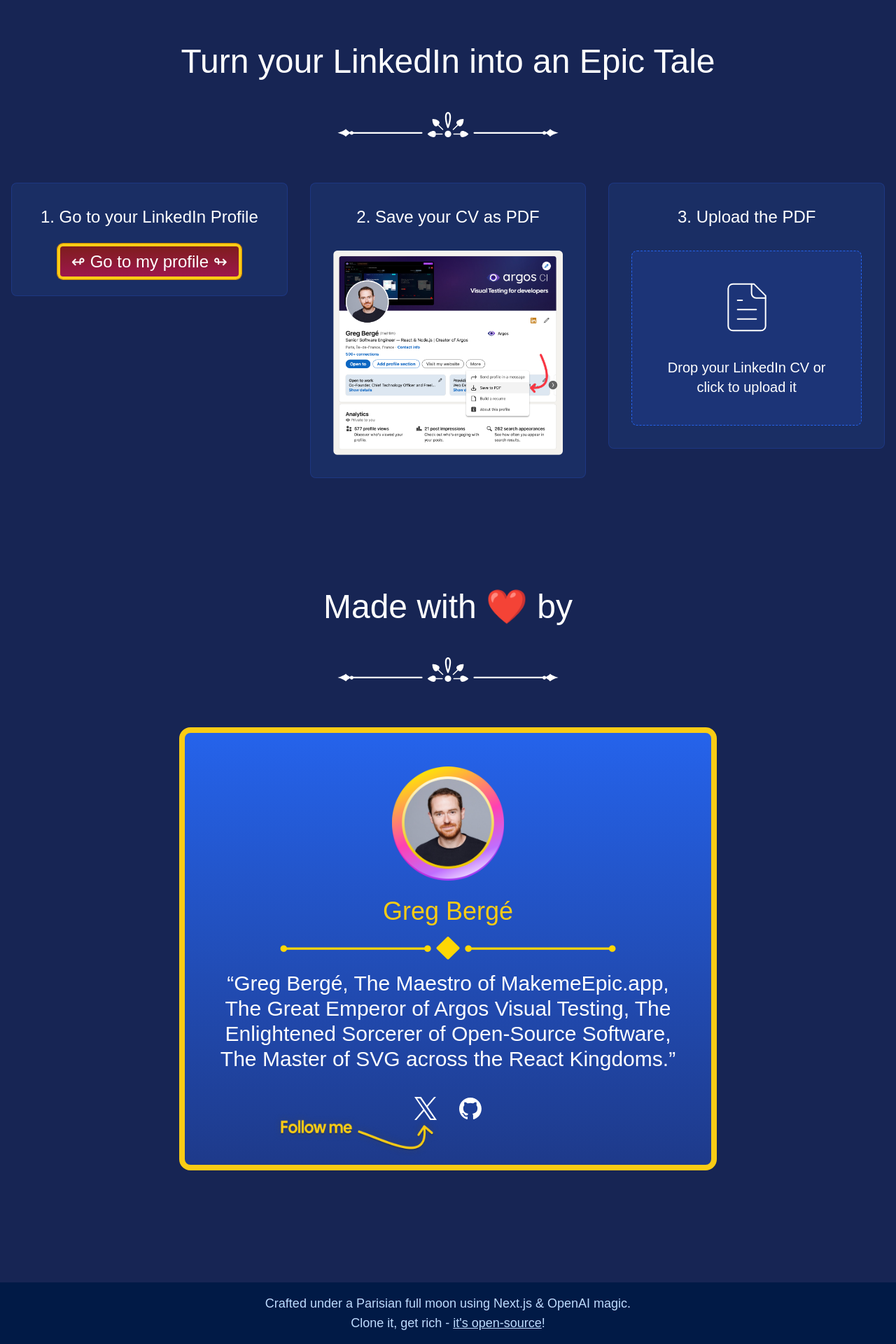
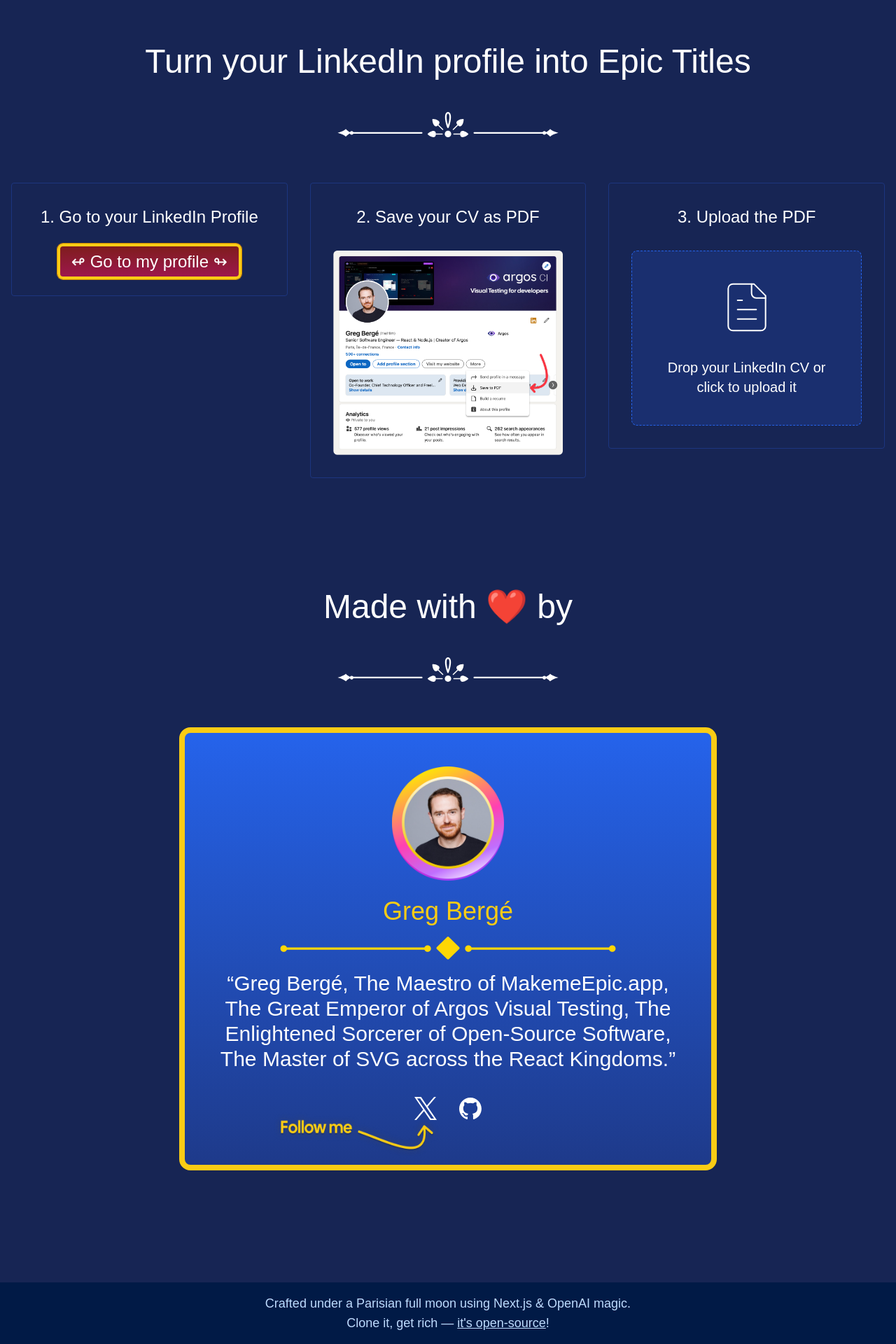
Before and after one commit to gregberge/makemeepic, a Next.js app: page / in a window 1280 px wide. Shown: the part 1501-3421 px from the top of the page at 70% size. Built offline with nearby package versions, Linux system fonts and the light colour scheme; no server answers; a web font is replaced by a local one.

Commit message:
Various fixes

```diff
--- a/app/share/[token]/page.tsx
+++ b/app/share/[token]/page.tsx
@@ -67,8 +67,9 @@
           </div>
           <div className="relative overflow-hidden pt-8 md:pt-16 pb-20 md:pb-36">
             <div className="text-3xl leading-normal text-center mx-auto text-blue-950 relative z-10 mb-10 px-8">
-              Harness AI to Extract Mythical Titles
-              <br /> from Your LinkedIn.
+              Turn your LinkedIn profile
+              <br />
+              into Legendary Titles!
             </div>
             <div className="max-w-3xl mx-auto px-8">
               <Card header={false} title={name} text={text} />
--- a/app/upload.tsx
+++ b/app/upload.tsx
@@ -34,7 +34,7 @@
       result: ResumeResult;
     };
 
-const Section = twc.div`border border-blue-900/80 bg-blue-500/10 p-8 rounded-lg`;
+const Section = twc.div`border border-blue-900/80 p-8 rounded`;
 
 const Separator = () => {
   return (
--- a/components/content.tsx
+++ b/components/content.tsx
@@ -41,7 +41,7 @@
           </div>
         </Container>
         <Container className="text-center">
-          <H2>Turn your LinkedIn into an Epic Tale</H2>
+          <H2>Turn your LinkedIn profile into Epic Titles</H2>
           <Separator />
           <Steps />
         </Container>
@@ -115,7 +115,7 @@
           Crafted under a Parisian full moon using Next.js & OpenAI magic.
         </div>
         <div>
-          Clone it, get rich -{" "}
+          Clone it, get rich —{" "}
           <a
             href="https://github.com/gregberge/makemeepic"
             target="_blank"
```
